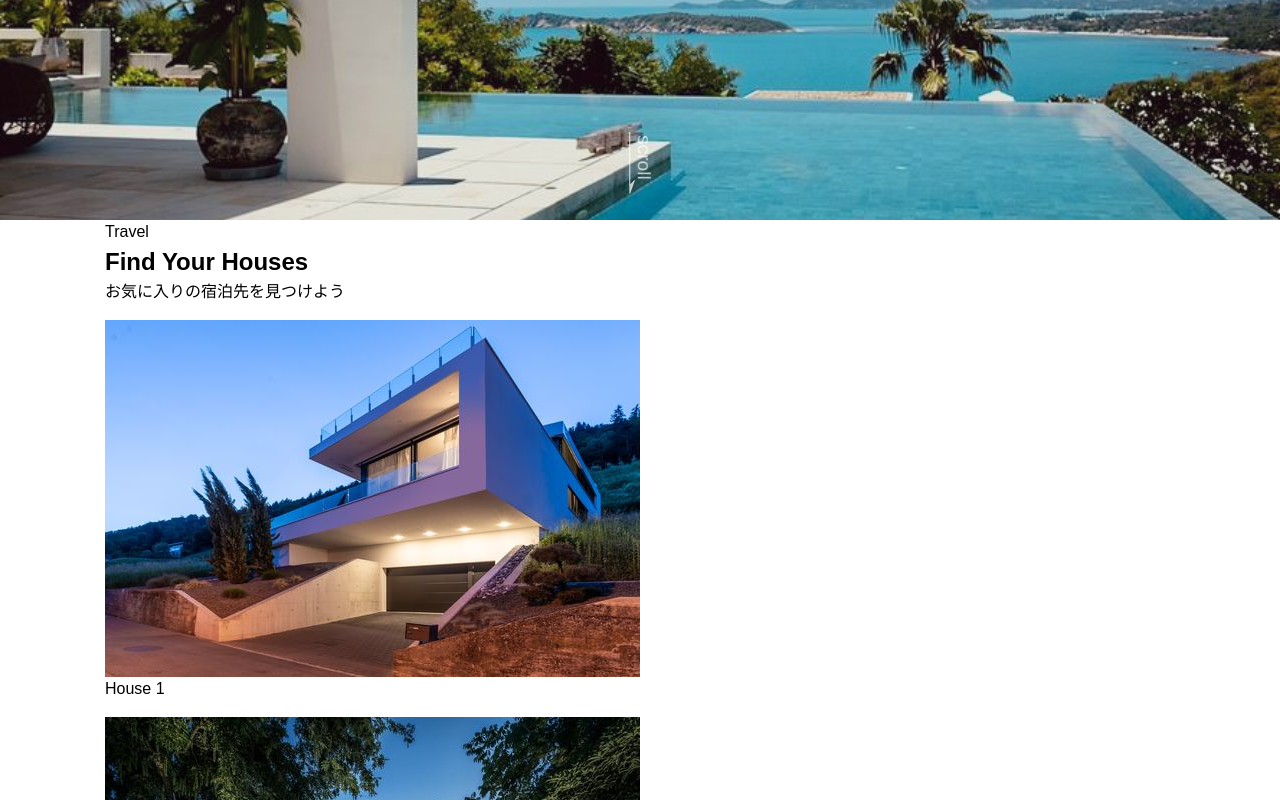
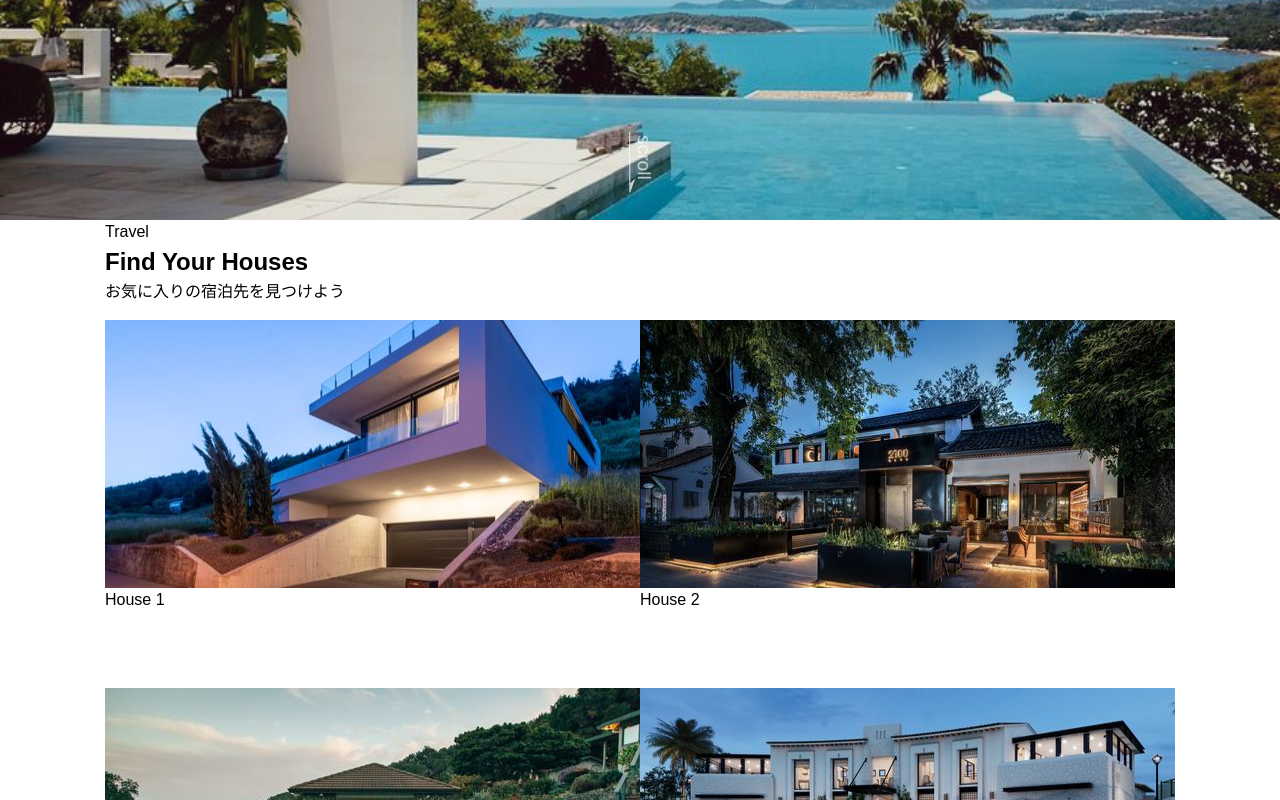
Before and after one commit to sushin-ya/delfruit, a React (Create React App) app: page / in a window 1280 px wide. Shown: the part 380-1180 px from the top of the page. Built offline with nearby package versions, Linux system fonts and the light colour scheme; a web font is replaced by a local one.

Commit message:
modify coverslide backgroundimage

```diff
--- a/src/App.css
+++ b/src/App.css
@@ -4,3 +4,8 @@ body {
   line-height: 1.5;
   font-size: 1rem;
 }
+
+img {
+  max-width: 100%;
+  vertical-align: bottom;
+}
--- a/src/components/Contents/Houses/CoverSlideImage/CoverSlideImage.js
+++ /dev/null
@@ -1,62 +0,0 @@
-import React from "react";
-import { useSpring, animated } from "react-spring";
-import { useInView } from "react-intersection-observer";
-
-import "./CoverSlideImage.css";
-
-export default function CoverSlideImage({ image }) {
-  const [ref, inView] = useInView({
-    threshold: 0,
-  });
-  const { x } = useSpring({
-    from: { x: 0 },
-    to: { x: inView ? 1 : 0 },
-    config: { duration: 1600, easing: (t) => -(Math.cos(Math.PI * t) - 1) / 2 },
-    reset: true,
-  });
-  const { left, right } = useSpring({
-    from: { left: 0, right: 0 },
-    to: { left: inView ? 1 : 0, right: inView ? 1 : 0 },
-    config: { duration: 1600, easing: (t) => -(Math.cos(Math.PI * t) - 1) / 2 },
-    reset: true,
-  });
-
-  return (
-    <>
-      <div ref={ref}>
-        <div className={inView ? "coverSlides hoverDarken" : "coverSlides"}>
-          <animated.img
-            className='imgZoom'
-            style={{
-              opacity: x.interpolate({
-                range: [0, 0.5, 0.51, 1],
-                output: [0, 0, 1, 1],
-              }),
-              transform: x
-                .interpolate({
-                  range: [0, 0.5, 0.51, 1],
-                  output: [1.5, 1.5, 1.5, 1],
-                })
-                .interpolate((x) => `scale(${x})`),
-            }}
-            src={image}
-            alt=''
-          />
-          <animated.div
-            className='coverSlide'
-            style={{
-              left: left.interpolate({
-                range: [0, 0.5, 1],
-                output: ["0%", "0%", "100%"],
-              }),
-              right: right.interpolate({
-                range: [0, 0.5, 1],
-                output: ["100%", "0%", "0%"],
-              }),
-            }}
-          />
-        </div>
-      </div>
-    </>
-  );
-}
--- a/src/components/Contents/Houses/Houses.css
+++ b/src/components/Contents/Houses/Houses.css
@@ -17,3 +17,20 @@ p {
 .more {
   text-align: center;
 }
+
+.housesInner {
+  display: flex;
+  flex-direction: column;
+}
+
+@media (min-width: 600px) {
+  .housesInner {
+    flex-direction: row;
+    flex-wrap: wrap;
+  }
+
+  .housesItem {
+    flex-basis: 50%;
+    margin-bottom: 60px;
+  }
+}
--- a/src/components/Contents/Houses/Houses.js
+++ b/src/components/Contents/Houses/Houses.js
@@ -1,6 +1,6 @@
 import React from "react";
 import "./Houses.css";
-import CoverSlideImage from "./CoverSlideImage/CoverSlideImage";
+import CoverSlideImage from "../../UI/CoverSlideImage/CoverSlideImage";
 import Button from "../../UI/Button/Button";
 
 import villa1 from "./images/villa-1.jpg";
@@ -18,14 +18,14 @@ export default function Houses() {
         <h2>Find Your Houses</h2>
         <p>お気に入りの宿泊先を見つけよう</p>
       </div>
-      {images.map((img, index) => (
-        <div className='housesInner'>
+      <div className='housesInner'>
+        {images.map((img, index) => (
           <div className='housesItem'>
             <CoverSlideImage image={img} />
             <p className='housesTitle'>House {index + 1}</p>
           </div>
-        </div>
-      ))}
+        ))}
+      </div>
       <div className='more'>
         <Button content='もっと詳しく' />
       </div>
--- a/src/components/Contents/Houses/CoverSlideImage/CoverSlideImage.css
+++ b/src/components/UI/CoverSlideImage/CoverSlideImage.css
@@ -20,6 +20,16 @@ img {
 
 .imgZoom {
   transition: transform 0.3s ease;
+  background-repeat: no-repeat;
+  background-position: center;
+  background-size: cover;
+  width: 100%;
+}
+
+.imgZoom::before {
+  display: block;
+  content: "";
+  padding-top: 50%;
 }
 
 .imgZoom:hover {
--- /dev/null
+++ b/src/components/UI/CoverSlideImage/CoverSlideImage.js
@@ -0,0 +1,60 @@
+import React from "react";
+import { useSpring, animated } from "react-spring";
+import { useInView } from "react-intersection-observer";
+
+import "./CoverSlideImage.css";
+
+export default function CoverSlideImage({ image }) {
+  const [ref, inView] = useInView({
+    threshold: 0,
+  });
+  const { x } = useSpring({
+    from: { x: 0 },
+    to: { x: inView ? 1 : 0 },
+    config: { duration: 1600, easing: (t) => -(Math.cos(Math.PI * t) - 1) / 2 },
+    reset: true,
+  });
+  const { left, right } = useSpring({
+    from: { left: 0, right: 0 },
+    to: { left: inView ? 1 : 0, right: inView ? 1 : 0 },
+    config: { duration: 1600, easing: (t) => -(Math.cos(Math.PI * t) - 1) / 2 },
+    reset: true,
+  });
+
+  return (
+    <div
+      ref={ref}
+      className={inView ? "coverSlides hoverDarken" : "coverSlides"}
+    >
+      <animated.div
+        className='imgZoom'
+        style={{
+          backgroundImage: `url(${image})`,
+          opacity: x.interpolate({
+            range: [0, 0.5, 0.51, 1],
+            output: [0, 0, 1, 1],
+          }),
+          transform: x
+            .interpolate({
+              range: [0, 0.5, 0.51, 1],
+              output: [1.5, 1.5, 1.5, 1],
+            })
+            .interpolate((x) => `scale(${x})`),
+        }}
+      />
+      <animated.div
+        className='coverSlide'
+        style={{
+          left: left.interpolate({
+            range: [0, 0.5, 1],
+            output: ["0%", "0%", "100%"],
+          }),
+          right: right.interpolate({
+            range: [0, 0.5, 1],
+            output: ["100%", "0%", "0%"],
+          }),
+        }}
+      />
+    </div>
+  );
+}
```
